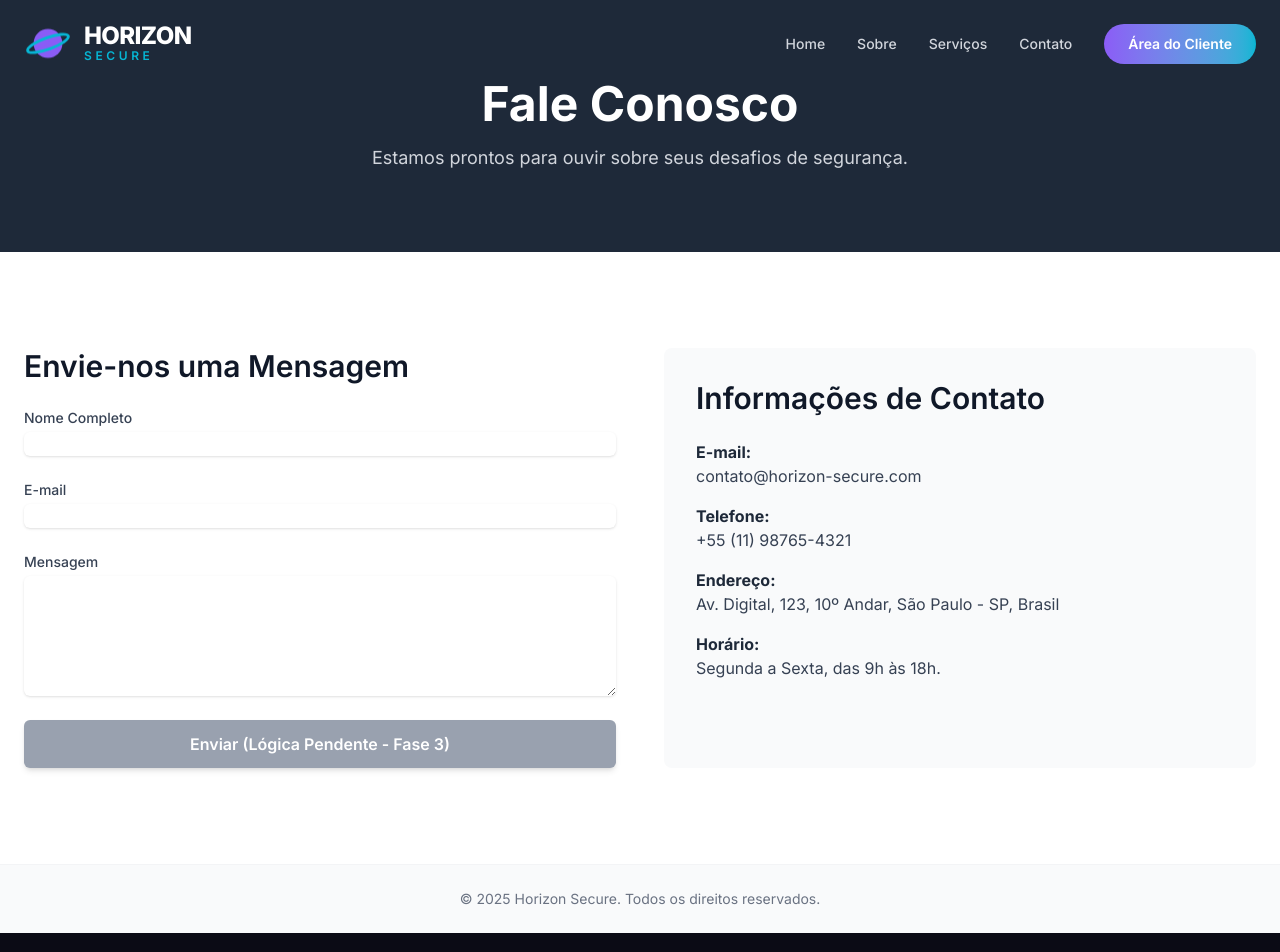
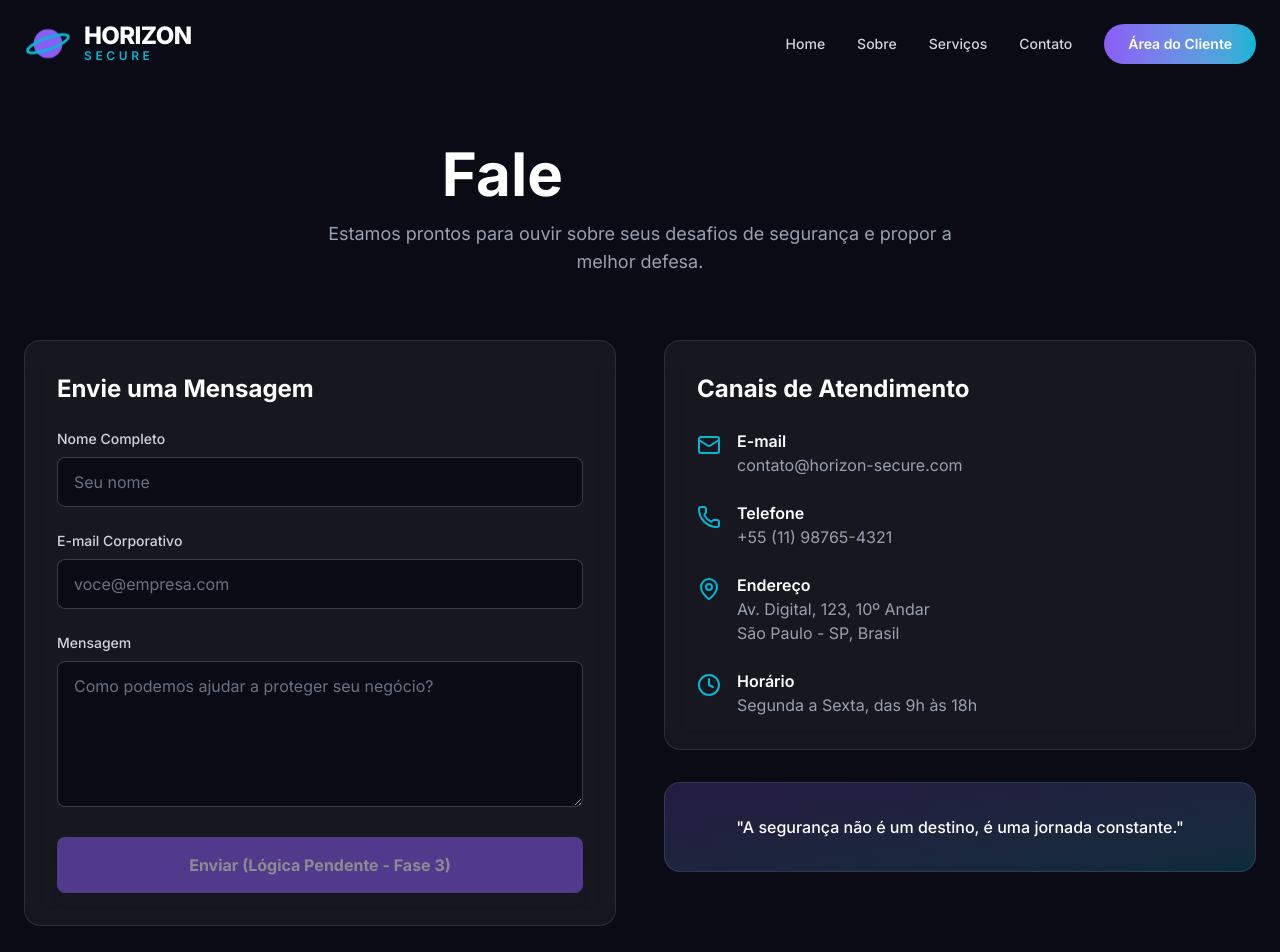
Before and after one commit to vitorfzp/Horizon-Secure, a Next.js app: page /contato in a window 1280 px wide. Shown: the top 952 px of the page. Built offline with nearby package versions, Linux system fonts and the light colour scheme.

Commit message:
feat(visual): unificacao visual completa tema dark/saturno em todas as paginas

```diff
--- a/src/app/contato/page.tsx
+++ b/src/app/contato/page.tsx
@@ -1,5 +1,6 @@
 // src/app/contato/page.tsx
 import { Metadata } from "next";
+import { Mail, MapPin, Phone, Clock } from "lucide-react";
 
 export const metadata: Metadata = {
   title: "Contato | Horizon Secure",
@@ -8,39 +9,28 @@ export const metadata: Metadata = {
 
 export default function ContatoPage() {
   return (
-    <div className="bg-white">
-      {/* Seção 1: Header da Página (Hero) */}
-      <section className="bg-gray-800 py-20 text-white">
-        <div className="container mx-auto px-6 text-center">
-          <h1 className="text-4xl font-bold md:text-5xl">Fale Conosco</h1>
-          <p className="mx-auto mt-4 max-w-2xl text-lg text-gray-300">
-            Estamos prontos para ouvir sobre seus desafios de segurança.
+    <div className="bg-horizon-bg min-h-screen pt-20">
+      <section className="py-16 text-center px-6">
+        <h1 className="text-4xl font-bold md:text-6xl text-white mb-4">
+          Fale <span className="text-transparent bg-clip-text bg-text-gradient">Conosco</span>
+        </h1>
+        <p className="mx-auto max-w-2xl text-lg text-gray-400">
+          Estamos prontos para ouvir sobre seus desafios de segurança e propor a melhor defesa.
         </p>
-        </div>
       </section>
 
-      {/* Seção 2: Formulário de Contato e Informações */}
-      <section className="container mx-auto px-6 py-24">
-        <div className="grid grid-cols-1 gap-12 md:grid-cols-2">
+      <section className="container mx-auto px-6 pb-24">
+        <div className="grid grid-cols-1 gap-12 lg:grid-cols-2">
+
           {/* Coluna do Formulário */}
-          <div>
-            <h2 className="mb-6 text-3xl font-semibold text-gray-900">
-              Envie-nos uma Mensagem
+          <div className="p-8 rounded-2xl bg-white/5 border border-white/10 backdrop-blur-md">
+            <h2 className="mb-6 text-2xl font-bold text-white">
+              Envie uma Mensagem
             </h2>
 
-            {/* NOTA DE ENGENHARIA:
-              Este é um formulário UI-only (Fase 1).
-              A lógica de submissão (useState, handleSubmit) e a
-              segurança (ReCAPTCHA, Server-Side Validation)
-              serão implementadas na Fase 3.
-            */}
             <form className="space-y-6">
-              {/* Campo Nome */}
               <div>
-                <label
-                  htmlFor="nome"
-                  className="block text-sm font-medium text-gray-700"
-                >
+                <label htmlFor="nome" className="block text-sm font-medium text-gray-300 mb-2">
                   Nome Completo
                 </label>
                 <input
@@ -48,33 +38,27 @@ export default function ContatoPage() {
                   id="nome"
                   name="nome"
                   required
-                  className="mt-1 block w-full rounded-md border-gray-300 shadow-sm focus:border-blue-500 focus:ring-blue-500"
+                  className="w-full rounded-lg bg-horizon-bg border border-white/20 px-4 py-3 text-white placeholder-gray-500 focus:border-horizon-primary focus:ring-1 focus:ring-horizon-primary focus:outline-none transition-all"
+                  placeholder="Seu nome"
                 />
               </div>
 
-              {/* Campo E-mail */}
               <div>
-                <label
-                  htmlFor="email"
-                  className="block text-sm font-medium text-gray-700"
-                >
-                  E-mail
+                <label htmlFor="email" className="block text-sm font-medium text-gray-300 mb-2">
+                  E-mail Corporativo
                 </label>
                 <input
                   type="email"
                   id="email"
                   name="email"
                   required
-                  className="mt-1 block w-full rounded-md border-gray-300 shadow-sm focus:border-blue-500 focus:ring-blue-500"
+                  className="w-full rounded-lg bg-horizon-bg border border-white/20 px-4 py-3 text-white placeholder-gray-500 focus:border-horizon-primary focus:ring-1 focus:ring-horizon-primary focus:outline-none transition-all"
+                  placeholder="voce@empresa.com"
                 />
               </div>
 
-              {/* Campo Mensagem */}
               <div>
-                <label
-                  htmlFor="mensagem"
-                  className="block text-sm font-medium text-gray-700"
-                >
+                <label htmlFor="mensagem" className="block text-sm font-medium text-gray-300 mb-2">
                   Mensagem
                 </label>
                 <textarea
@@ -82,44 +66,61 @@ export default function ContatoPage() {
                   name="mensagem"
                   rows={5}
                   required
-                  className="mt-1 block w-full rounded-md border-gray-300 shadow-sm focus:border-blue-500 focus:ring-blue-500"
+                  className="w-full rounded-lg bg-horizon-bg border border-white/20 px-4 py-3 text-white placeholder-gray-500 focus:border-horizon-primary focus:ring-1 focus:ring-horizon-primary focus:outline-none transition-all"
+                  placeholder="Como podemos ajudar a proteger seu negócio?"
                 ></textarea>
               </div>
 
-              {/* Botão de Envio (desabilitado por enquanto) */}
-              <div>
               <button
                 type="submit"
-                  disabled // Habilitaremos na Fase 3
-                  className="w-full rounded-md bg-blue-600 px-6 py-3 font-semibold text-white shadow-md hover:bg-blue-700 disabled:cursor-not-allowed disabled:bg-gray-400"
+                disabled
+                className="w-full rounded-lg bg-horizon-primary px-6 py-4 font-bold text-white shadow-lg hover:bg-horizon-primary/90 disabled:opacity-50 disabled:cursor-not-allowed transition-all"
               >
                 Enviar (Lógica Pendente - Fase 3)
               </button>
-              </div>
             </form>
           </div>
 
           {/* Coluna de Informações */}
-          <div className="rounded-lg bg-gray-50 p-8">
-            <h2 className="mb-6 text-3xl font-semibold text-gray-900">
-              Informações de Contato
-            </h2>
-            <div className="space-y-4">
-              <p className="text-gray-700">
-                <strong className="block text-gray-800">E-mail:</strong>
-                contato@horizon-secure.com
-              </p>
-              <p className="text-gray-700">
-                <strong className="block text-gray-800">Telefone:</strong>
-                +55 (11) 98765-4321
-              </p>
-              <p className="text-gray-700">
-                <strong className="block text-gray-800">Endereço:</strong>
-                Av. Digital, 123, 10º Andar, São Paulo - SP, Brasil
-              </p>
-              <p className="text-gray-700">
-                <strong className="block text-gray-800">Horário:</strong>
-                Segunda a Sexta, das 9h às 18h.
+          <div className="space-y-8">
+            <div className="p-8 rounded-2xl bg-white/5 border border-white/10 backdrop-blur-md">
+              <h2 className="mb-6 text-2xl font-bold text-white">Canais de Atendimento</h2>
+              <div className="space-y-6">
+                <div className="flex items-start gap-4">
+                  <Mail className="text-horizon-secondary mt-1" size={24} />
+                  <div>
+                    <p className="font-semibold text-white">E-mail</p>
+                    <p className="text-gray-400">contato@horizon-secure.com</p>
+                  </div>
+                </div>
+                <div className="flex items-start gap-4">
+                  <Phone className="text-horizon-secondary mt-1" size={24} />
+                  <div>
+                    <p className="font-semibold text-white">Telefone</p>
+                    <p className="text-gray-400">+55 (11) 98765-4321</p>
+                  </div>
+                </div>
+                <div className="flex items-start gap-4">
+                  <MapPin className="text-horizon-secondary mt-1" size={24} />
+                  <div>
+                    <p className="font-semibold text-white">Endereço</p>
+                    <p className="text-gray-400">Av. Digital, 123, 10º Andar<br />São Paulo - SP, Brasil</p>
+                  </div>
+                </div>
+                 <div className="flex items-start gap-4">
+                  <Clock className="text-horizon-secondary mt-1" size={24} />
+                  <div>
+                    <p className="font-semibold text-white">Horário</p>
+                    <p className="text-gray-400">Segunda a Sexta, das 9h às 18h</p>
+                  </div>
+                </div>
+              </div>
+            </div>
+
+            {/* Card Extra Decorativo */}
+            <div className="p-8 rounded-2xl bg-gradient-to-br from-horizon-primary/20 to-horizon-secondary/20 border border-white/10 text-center">
+                <p className="text-white font-medium">
+                    "A segurança não é um destino, é uma jornada constante."
                 </p>
             </div>
           </div>
--- a/src/app/servicos/page.tsx
+++ b/src/app/servicos/page.tsx
@@ -1,92 +1,96 @@
 // src/app/servicos/page.tsx
 import { Metadata } from "next";
 import Link from "next/link";
+import { Code, ShieldAlert, Activity, Lock, FileText, ArrowRight } from "lucide-react";
 
 export const metadata: Metadata = {
   title: "Nossos Serviços | Horizon Secure",
   description: "Descubra como protegemos sua organização.",
 };
 
-// Dados mockados (Fase 1). Na Fase 2, isso virá do Sanity.
 const servicos = [
   {
     id: 1,
     nome: "Arquitetura DevSecOps",
-    descricao:
-      "Integramos práticas de segurança robustas em todo o ciclo de vida do desenvolvimento de software (SDLC), garantindo que a segurança seja uma responsabilidade compartilhada e automatizada, desde o primeiro commit até a produção.",
+    descricao: "Segurança integrada no ciclo de vida do software (SDLC). Automatizamos a proteção desde o primeiro commit até a produção.",
+    icon: <Code className="text-horizon-primary" size={32} />,
   },
   {
     id: 2,
-    nome: "Testes de Invasão (Pentest) e Red Team",
-    descricao:
-      "Simulamos ataques cibernéticos realistas para identificar e explorar vulnerabilidades em suas aplicações, redes e infraestrutura. Nossas operações de Red Team testam suas defesas e a prontidão da sua equipe de resposta.",
+    nome: "Pentest & Red Team",
+    descricao: "Simulação de ataques reais para identificar vulnerabilidades em aplicações e infraestrutura antes que criminosos o façam.",
+    icon: <ShieldAlert className="text-red-500" size={32} />,
   },
   {
     id: 3,
-    nome: "Monitoramento e Resposta (SOC as a Service)",
-    descricao:
-      "Oferecemos um Centro de Operações de Segurança 24/7, utilizando inteligência de ameaças de ponta e análise comportamental para detectar, investigar e responder rapidamente a incidentes de segurança antes que causem impacto no negócio.",
+    nome: "SOC as a Service",
+    descricao: "Monitoramento 24/7 com inteligência de ameaças e resposta rápida a incidentes para mitigar riscos em tempo real.",
+    icon: <Activity className="text-green-400" size={32} />,
   },
   {
     id: 4,
-    nome: "Gestão de Identidade e Acesso (IAM)",
-    descricao:
-      "Implementamos soluções robustas de IAM, incluindo SSO, MFA e governança de acesso (RBAC/ABAC), para garantir que apenas as pessoas certas tenham acesso aos recursos certos, no momento certo.",
+    nome: "Gestão de Identidade (IAM)",
+    descricao: "Implementação de SSO, MFA e governança de acesso para garantir que apenas as pessoas certas acessem seus recursos.",
+    icon: <Lock className="text-horizon-secondary" size={32} />,
   },
   {
     id: 5,
-    nome: "Consultoria GRC (Governança, Risco e Compliance)",
-    descricao:
-      "Ajudamos sua organização a navegar no complexo cenário regulatório (LGPD, ISO 27001, PCI-DSS), avaliando riscos e implementando os controles necessários para garantir a conformidade e a governança de segurança.",
+    nome: "Consultoria GRC",
+    descricao: "Adequação à LGPD, ISO 27001 e PCI-DSS. Avaliação de riscos e implementação de controles de conformidade.",
+    icon: <FileText className="text-horizon-accent" size={32} />,
   },
 ];
 
 export default function ServicosPage() {
   return (
-    <div className="bg-white">
-      {/* Seção 1: Header da Página (Hero) */}
-      <section className="bg-gray-800 py-20 text-white">
-        <div className="container mx-auto px-6 text-center">
-          <h1 className="text-4xl font-bold md:text-5xl">Nossos Serviços</h1>
-          <p className="mx-auto mt-4 max-w-2xl text-lg text-gray-300">
-            Soluções completas para blindar sua organização contra as ameaças
-            digitais.
-          </p>
-        </div>
+    <div className="bg-horizon-bg min-h-screen pt-20">
+      {/* Header */}
+      <section className="py-20 text-center px-6 relative">
+         <div className="absolute top-1/2 left-1/2 -translate-x-1/2 -translate-y-1/2 w-[500px] h-[500px] bg-horizon-secondary/10 blur-[120px] -z-10"></div>
+        <h1 className="text-4xl font-bold md:text-6xl text-white mb-6">
+          Nossos <span className="text-transparent bg-clip-text bg-text-gradient">Serviços</span>
+        </h1>
+        <p className="mx-auto max-w-2xl text-lg text-gray-400">
+          Soluções completas de cibersegurança desenhadas para blindar sua organização contra as ameaças digitais mais avançadas.
+        </p>
       </section>
 
-      {/* Seção 2: Lista de Serviços */}
-      <section className="container mx-auto px-6 py-24">
-        <div className="grid grid-cols-1 gap-8 md:grid-cols-2 lg:grid-cols-3">
+      {/* Grid de Serviços */}
+      <section className="container mx-auto px-6 pb-24">
+        <div className="grid grid-cols-1 gap-6 md:grid-cols-2 lg:grid-cols-3">
           {servicos.map((servico) => (
             <div
               key={servico.id}
-              className="flex flex-col rounded-lg border border-gray-200 p-6 shadow-lg"
+              className="group relative p-8 rounded-2xl bg-white/5 border border-white/10 backdrop-blur-sm hover:bg-white/[0.08] hover:border-horizon-primary/50 transition-all duration-300 hover:-translate-y-1"
             >
-              <h2 className="mb-3 text-2xl font-semibold text-gray-900">
+              <div className="mb-6 p-3 w-fit rounded-xl bg-white/5 border border-white/5 group-hover:border-white/10 transition-colors">
+                {servico.icon}
+              </div>
+              <h2 className="mb-3 text-2xl font-bold text-white group-hover:text-horizon-primary transition-colors">
                 {servico.nome}
               </h2>
-              <p className="flex-grow text-gray-700">{servico.descricao}</p>
+              <p className="text-gray-400 leading-relaxed">
+                {servico.descricao}
+              </p>
             </div>
           ))}
         </div>
       </section>
 
-      {/* Seção 3: CTA */}
-      <section className="bg-gray-100">
-        <div className="container mx-auto flex flex-col items-center px-6 py-20 text-center">
-          <h2 className="text-3xl font-bold text-gray-800">
+      {/* CTA */}
+      <section className="py-20 border-t border-white/10 bg-white/5">
+        <div className="container mx-auto flex flex-col items-center px-6 text-center">
+          <h2 className="text-3xl font-bold text-white mb-4">
             Tem um Desafio Específico?
           </h2>
-          <p className="mt-4 max-w-xl text-gray-600">
-            Nossos especialistas estão prontos para desenhar uma solução de
-            segurança sob medida para suas necessidades.
+          <p className="mb-8 max-w-xl text-gray-400">
+            Nossos especialistas estão prontos para desenhar uma arquitetura de segurança sob medida para o seu negócio.
           </p>
           <Link
             href="/contato"
-            className="mt-8 rounded-md bg-blue-600 px-6 py-3 font-semibold text-white shadow-md hover:bg-blue-700"
+            className="flex items-center gap-2 rounded-full bg-gradient-to-r from-horizon-primary to-horizon-secondary px-8 py-4 font-bold text-white shadow-lg shadow-horizon-primary/20 hover:shadow-horizon-primary/40 hover:-translate-y-1 transition-all"
           >
-            Fale Conosco
+            Fale Conosco <ArrowRight size={20} />
           </Link>
         </div>
       </section>
--- a/src/layouts/Footer.tsx
+++ b/src/layouts/Footer.tsx
@@ -1,10 +1,28 @@
 // src/layouts/Footer.tsx
+import Link from "next/link";
+
 export function Footer() {
   const currentYear = new Date().getFullYear();
 
   return (
-    <footer className="border-t bg-gray-50">
-      <div className="container mx-auto py-6 text-center">
+    <footer className="border-t border-white/10 bg-horizon-bg py-10 mt-auto">
+      <div className="container mx-auto px-6 text-center">
+        <div className="mb-6">
+          <span className="text-2xl font-extrabold tracking-tight text-white">
+            HORIZON
+          </span>
+          <span className="text-xs font-semibold uppercase tracking-[0.3em] text-horizon-secondary ml-2">
+            SECURE
+          </span>
+        </div>
+
+        <div className="flex justify-center gap-8 mb-8 text-sm text-gray-400">
+             <Link href="/" className="hover:text-white transition-colors">Home</Link>
+             <Link href="/sobre" className="hover:text-white transition-colors">Sobre</Link>
+             <Link href="/servicos" className="hover:text-white transition-colors">Serviços</Link>
+             <Link href="/contato" className="hover:text-white transition-colors">Contato</Link>
+        </div>
+
         <p className="text-sm text-gray-500">
           &copy; {currentYear} Horizon Secure. Todos os direitos reservados.
         </p>
```
Also changed, not shown: src/app/sobre/page.tsx (+55 -43 lines). Lines whose indentation alone changed are shown as unchanged.
